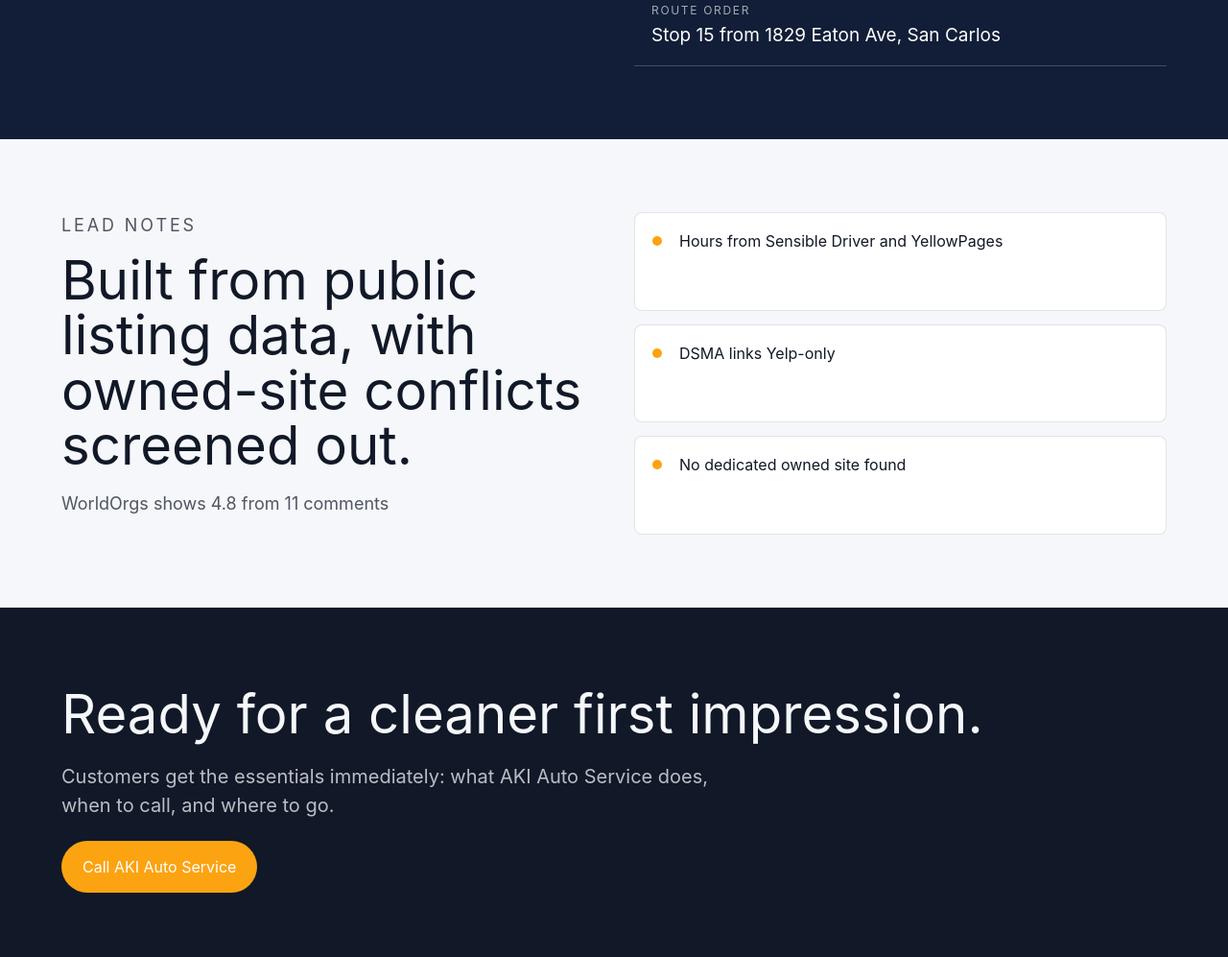
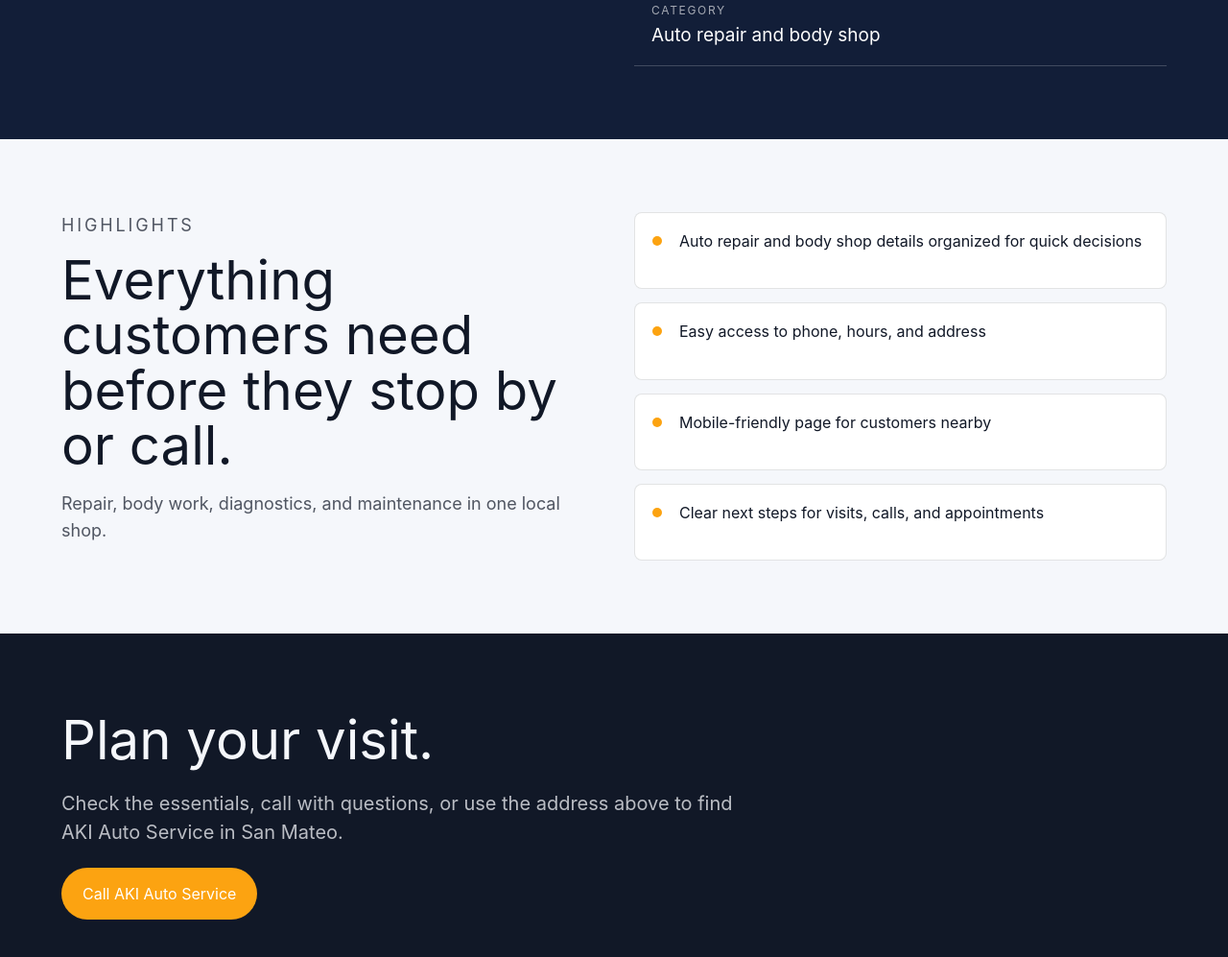
Before and after one commit to axel-slid/aki-auto-service, a website: page index.html in a window 1280 px wide. Shown: the part 1763-2760 px from the top of the page at 96% size. Drawn offline with Linux system fonts and the light colour scheme.

Commit message:
Make webpage copy demo ready

```diff
--- a/index.html
+++ b/index.html
@@ -46,7 +46,7 @@
       </section>
 
       <section class="intro">
-        <p>AKI Auto Service has a broad set of directory-listed services and needs an owned page that organizes them into a simple intake flow.</p>
+        <p>AKI Auto Service gives customers a simple place to check services, hours, and contact details before they visit or call.</p>
       </section>
 
       <section class="split" id="services">
@@ -70,26 +70,27 @@
         <dl>
           <div><dt>Phone</dt><dd>(650) 342-0963</dd></div>
           <div><dt>Hours</dt><dd>Mon-Fri 8 AM-5:30 PM; Sat 9 AM-5 PM; Sun closed</dd></div>
-          <div><dt>Route order</dt><dd>Stop 15 from 1829 Eaton Ave, San Carlos</dd></div>
+          <div><dt>Category</dt><dd>Auto repair and body shop</dd></div>
         </dl>
       </section>
 
       <section class="proof" id="proof">
         <div>
-          <p class="section-kicker">Lead notes</p>
-          <h2>Built from public listing data, with owned-site conflicts screened out.</h2>
-          <p>WorldOrgs shows 4.8 from 11 comments</p>
+          <p class="section-kicker">Highlights</p>
+          <h2>Everything customers need before they stop by or call.</h2>
+          <p>Repair, body work, diagnostics, and maintenance in one local shop.</p>
         </div>
         <ul>
-          <li>Hours from Sensible Driver and YellowPages</li>
-          <li>DSMA links Yelp-only</li>
-          <li>No dedicated owned site found</li>
+          <li>Auto repair and body shop details organized for quick decisions</li>
+          <li>Easy access to phone, hours, and address</li>
+          <li>Mobile-friendly page for customers nearby</li>
+          <li>Clear next steps for visits, calls, and appointments</li>
         </ul>
       </section>
 
       <section class="cta">
-        <h2>Ready for a cleaner first impression.</h2>
-        <p>Customers get the essentials immediately: what AKI Auto Service does, when to call, and where to go.</p>
+        <h2>Plan your visit.</h2>
+        <p>Check the essentials, call with questions, or use the address above to find AKI Auto Service in San Mateo.</p>
         <a class="button primary" href="tel:+16503420963">Call AKI Auto Service</a>
       </section>
     </main>
```
Also changed, not shown: dist/index.html.
